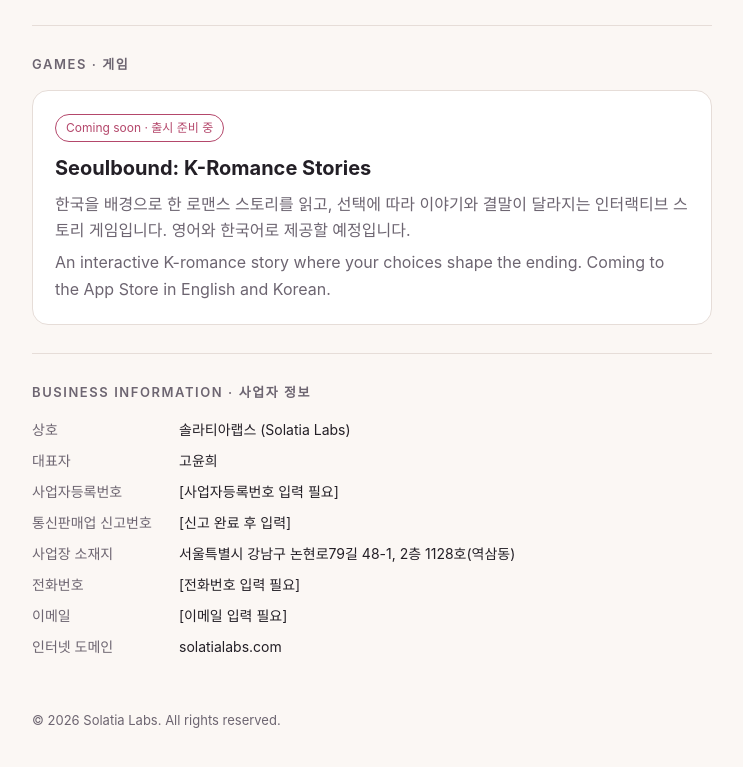
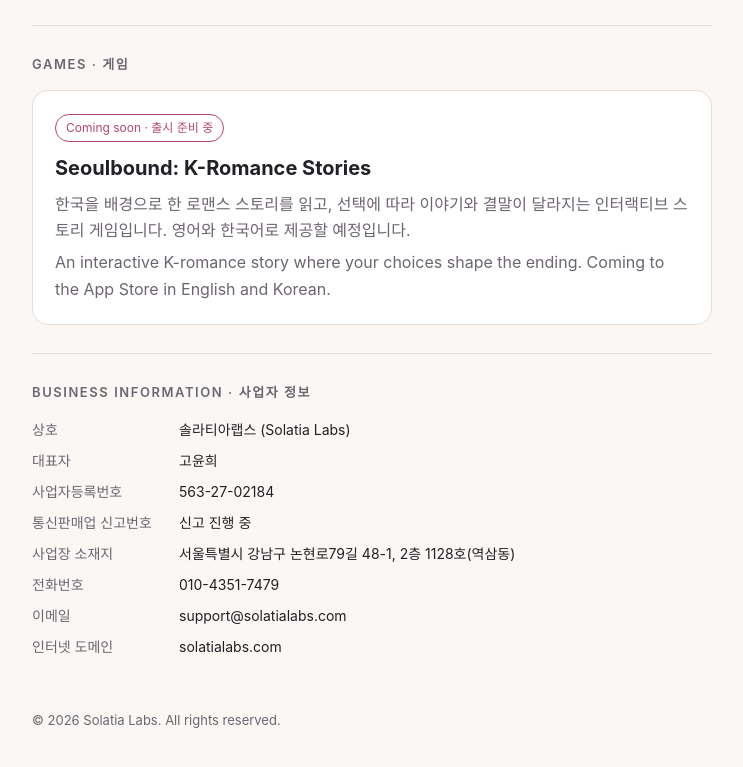
Before and after one commit to yh-labs/solatialabs-site, a plain HTML site: page index.html in a window 1280 px wide. Shown: the part 223-990 px from the top of the page, without its empty margins (268-1011 px from the left). Drawn offline with Linux system fonts and the light colour scheme.

Commit message:
Fill in business information

```diff
--- a/index.html
+++ b/index.html
@@ -63,11 +63,11 @@
       <dl>
         <dt>상호</dt><dd>솔라티아랩스 (Solatia Labs)</dd>
         <dt>대표자</dt><dd>고윤희</dd>
-        <dt>사업자등록번호</dt><dd data-todo>[사업자등록번호 입력 필요]</dd>
-        <dt>통신판매업 신고번호</dt><dd data-todo>[신고 완료 후 입력]</dd>
+        <dt>사업자등록번호</dt><dd>563-27-02184</dd>
+        <dt>통신판매업 신고번호</dt><dd>신고 진행 중</dd>
         <dt>사업장 소재지</dt><dd>서울특별시 강남구 논현로79길 48-1, 2층 1128호(역삼동)</dd>
-        <dt>전화번호</dt><dd data-todo>[전화번호 입력 필요]</dd>
-        <dt>이메일</dt><dd data-todo>[이메일 입력 필요]</dd>
+        <dt>전화번호</dt><dd>010-4351-7479</dd>
+        <dt>이메일</dt><dd>support@solatialabs.com</dd>
         <dt>인터넷 도메인</dt><dd>solatialabs.com</dd>
       </dl>
     </section>
```
Also changed, not shown: support/index.html (+1 -1 lines).
